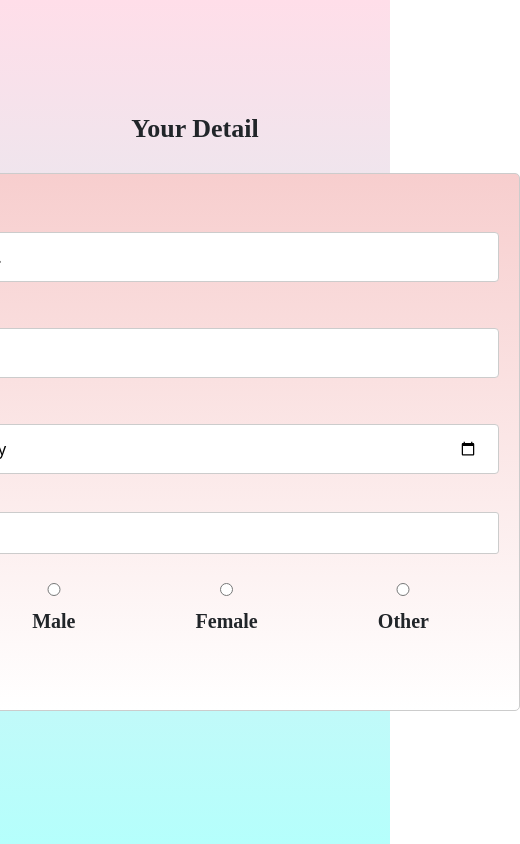
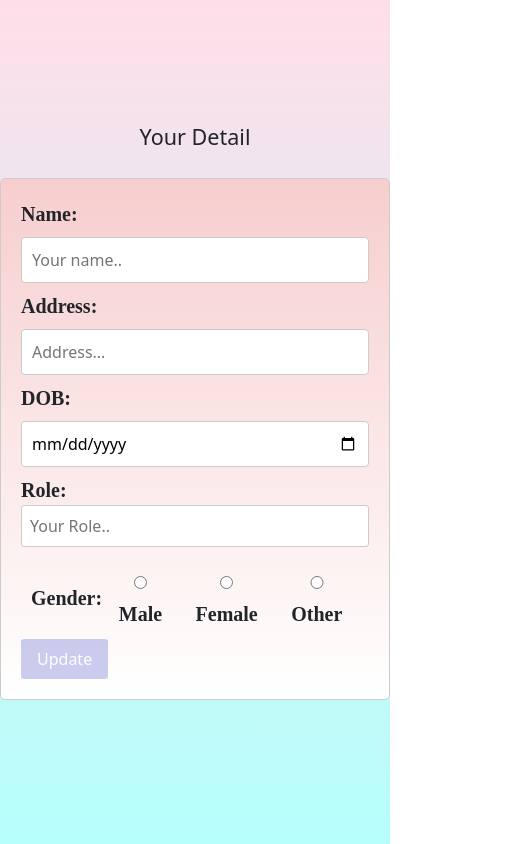
Before and after one commit to vinit1argu/Test, an Angular app in the folder frontend/: page /edit/1 in a window 390 px wide. Shown: the whole page, 520 px wide, since content can reach past the window. Built offline with nearby package versions, Linux system fonts and the light colour scheme; no server answers.

Commit message:
modified style and made responsive

```diff
--- a/frontend/src/app/component/edit/edit.component.css
+++ b/frontend/src/app/component/edit/edit.component.css
@@ -1,4 +1,5 @@
-.html {
+/* Css for edit page */
+.edit-page {
   background-image: linear-gradient(#FFDEE9, #B5FFFC);
   height: 100vh;
   width: 100vw;
@@ -10,13 +11,13 @@
 
 form {
   background-image: linear-gradient(rgb(247, 206, 206), white);
-  /* max-width: 400px; */
   margin: 20px;
   padding: 20px;
   border: 1px solid #ccc;
   border-radius: 5px;
   background-color: #f9f9f9;
-  width: 650px;
+  width: 100%;
+  max-width: 650px;
 }
 
 label {
@@ -49,22 +50,18 @@ button:disabled {
 
 input.istouched {
   border: red 1px solid;
-
 }
 
-
-
 input[type=text],
-[type=email],
-[type=number],
-[type=textarea],
-[type=date],
+input[type=email],
+input[type=number],
+input[type=textarea],
+input[type=date],
 select {
   width: 100%;
   padding: 12px 20px;
   margin: 8px 0;
   display: inline-block;
-  /* border: 1px solid #ccc; */
   border-radius: 4px;
   box-sizing: border-box;
 }
@@ -74,13 +71,16 @@ select {
   border-radius: 5px;
   background-color: #f2f2f2;
   padding: 20px;
-  width: 400px;
+  width: 100%;
+  max-width: 650px;
   margin: 30px auto;
 }
 
-
 .gender-section {
+  flex-wrap: wrap;
   display: flex;
+  justify-content: center;
+  align-items: center;
   padding-right: 10px;
   padding: 10px;
 }
@@ -100,11 +100,38 @@ label input[type="radio"] {
 
 .invalid {
   border: 2px solid red !important;
-
 }
 
-#registration {
+h2 {
   font-size: 26px;
   font-family: cursive;
   font-weight: bold;
 }
+
+.warning {
+  color: red;
+  font-family: 'Courier New', Courier, monospace;
+}
+
+@media screen and (max-width: 768px) {
+  form,
+  .form,
+  .form-data {
+    max-width: 100%;
+  }
+}
+
+@media screen and (max-width: 480px) {
+  button {
+    padding: 8px 16px;
+  }
+
+  input[type=text],
+  input[type=email],
+  input[type=number],
+  input[type=textarea],
+  input[type=date],
+  select {
+    padding: 10px;
+  }
+}
--- a/frontend/src/app/component/edit/edit.component.html
+++ b/frontend/src/app/component/edit/edit.component.html
@@ -1,4 +1,4 @@
-<div class="html">
+<div class="edit-page">
   <h4 id="registration">Your Detail</h4>
   <form [formGroup]="editForm" (ngSubmit)="onSubmit()">
     <!-- Input field for Name -->
--- a/frontend/src/app/component/footer/footer.component.html
+++ b/frontend/src/app/component/footer/footer.component.html
@@ -7,7 +7,7 @@
       <div class="col-md-6">
         <h4>ARGUSOFT</h4>
         <p>Address: GIDC, Electronic Estate Gandhinagar, INDIA</p>
-        <p>Email: vshukla@argusoft.com</p>
+        <p>argusoft.com</p>
       </div>
     </div>
   </div>
--- a/frontend/src/app/component/view/view.component.css
+++ b/frontend/src/app/component/view/view.component.css
@@ -1,62 +1,70 @@
 /* style for the view component */
-
-div {
-    background-image: linear-gradient(#FFDEE9,#B5FFFC);
-    height: 100vh;
-    width: 100vw;
+.user-details {
+  background-image: linear-gradient(#FFDEE9, #B5FFFC);
+  min-height: 100vh;
+  width: 100%;
   display: flex;
   justify-content: center;
   align-items: center;
   flex-direction: column;
+}
 
-}
 h1 {
-    font-size: px;
+  font-size: 32px;
   font-weight: bold;
   font-family: 'Times New Roman', Times, serif;
-    color: #212e3b; /* Blue color for the title */
+  color: #212e3b;
   margin-bottom: 15px;
 }
+
 ul {
   list-style-type: none;
   padding: 0;
+}
 
-}
 li {
   margin-bottom: 15px;
 }
+
 li strong {
   font-weight: bold;
   color: #333;
 }
+
 /* Style for data details */
 ul {
   border: 2px solid #858e97;
   padding: 20px;
   border-radius: 10px;
   background-color: #fff;
-    height: 400px;
-    width: 600px;
-    display: flex;
-    flex-flow: column;
+  max-width: 600px;
+  width: 90%;
   font-size: 24px;
   font-family: ui-serif;
   justify-content: space-around;
 }
+
 /* Background colors for even and odd list items */
 li:nth-child(even) {
   background-color: #f0f0f0;
 }
+
 li:nth-child(odd) {
   background-color: #f9f9f9;
 }
-/* style for smaller screens */
+
+/* Style for smaller screens */
 @media (max-width: 768px) {
-div {
-width: 90%;
+  .user-details {
+    padding: 20px;
   }
+
   h1 {
     font-size: 24px;
     margin-bottom: 15px;
   }
+
+  ul {
+    max-width: 100%;
   }
+}
--- a/frontend/src/app/component/view/view.component.html
+++ b/frontend/src/app/component/view/view.component.html
@@ -1,8 +1,8 @@
 <!-- Details of the user -->
-<div *ngIf="data">
+<div *ngIf="data" class="user-details">
   <h1>Data Details</h1>
   <ul>
-    <li><strong>ID:</strong> {{ data.id }}</li>
+    <!-- <li><strong>ID:</strong> {{ data._id }}</li> -->
     <li><strong>Name:</strong> {{ data.name }}</li>
     <li><strong>Address:</strong> {{ data.address }}</li>
     <li><strong>DOB:</strong> {{ data.dob }}</li>
--- a/frontend/src/app/user-form/user-form.component.css
+++ b/frontend/src/app/user-form/user-form.component.css
@@ -1,5 +1,5 @@
-.user-details{
-  background-image: linear-gradient(#FFDEE9,#B5FFFC);
+.user-details {
+  background-image: linear-gradient(#FFDEE9, #B5FFFC);
   height: 100vh;
   width: 100vw;
   display: flex;
@@ -9,14 +9,14 @@
 }
 
 form {
-  background-image: linear-gradient(rgb(247, 206, 206),white);
-  /* max-width: 400px; */
+  background-image: linear-gradient(rgb(247, 206, 206), white);
   margin: 20px;
   padding: 20px;
   border: 1px solid #ccc;
   border-radius: 5px;
   background-color: #f9f9f9;
-  width: 650px;
+  width: 100%;
+  max-width: 650px;
 }
 
 label {
@@ -46,31 +46,40 @@ button:disabled {
   background-color: #9b9fe0ce;
   cursor: not-allowed;
 }
-input.istouched{
+
+input.istouched {
   border: red 1px solid;
-
 }
 
-input[type=text],[type=email],[type=number],[type=textarea],[type=date], select {
+input[type=text],
+input[type=email],
+input[type=number],
+input[type=textarea],
+input[type=date],
+select {
   width: 100%;
   padding: 12px 20px;
   margin: 8px 0;
   display: inline-block;
-  /* border: 1px solid #ccc; */
   border-radius: 4px;
   box-sizing: border-box;
 }
 
-.form, .form-data{
+.form,
+.form-data {
   border-radius: 5px;
   background-color: #f2f2f2;
   padding: 20px;
-  width: 400px;
+  width: 100%;
+  max-width: 650px;
   margin: 30px auto;
 }
 
-.gender-section{
+.gender-section {
+  flex-wrap: wrap;
   display: flex;
+  justify-content: center;
+  align-items: center;
   padding-right: 10px;
   padding: 10px;
 }
@@ -87,18 +96,41 @@ label input[type="radio"] {
 .valid {
   border: 1px solid #ccc;
 }
+
 .invalid {
   border: 2px solid red !important;
-
 }
 
-h2{
+h2 {
   font-size: 26px;
   font-family: cursive;
   font-weight: bold;
 }
 
-.warning{
+.warning {
   color: red;
   font-family: 'Courier New', Courier, monospace;
 }
+
+@media screen and (max-width: 768px) {
+  form,
+  .form,
+  .form-data {
+    max-width: 100%;
+  }
+}
+
+@media screen and (max-width: 480px) {
+  button {
+    padding: 8px 16px;
+  }
+
+  input[type=text],
+  input[type=email],
+  input[type=number],
+  input[type=textarea],
+  input[type=date],
+  select {
+    padding: 10px;
+  }
+}
```
Also changed, not shown: frontend/src/app/component/home/home.component.html (+0 -12 lines). Lines whose indentation alone changed are shown as unchanged.
